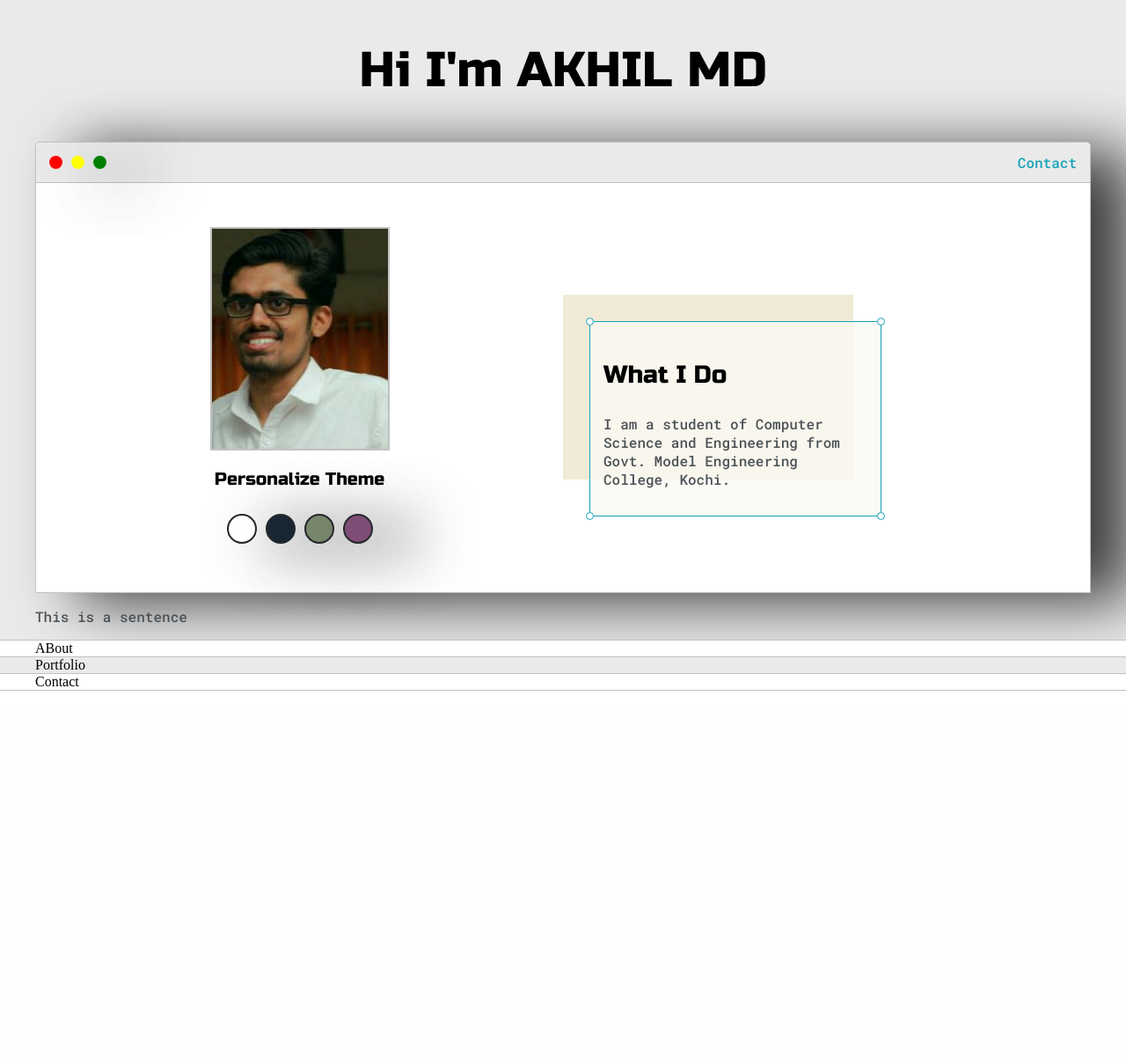
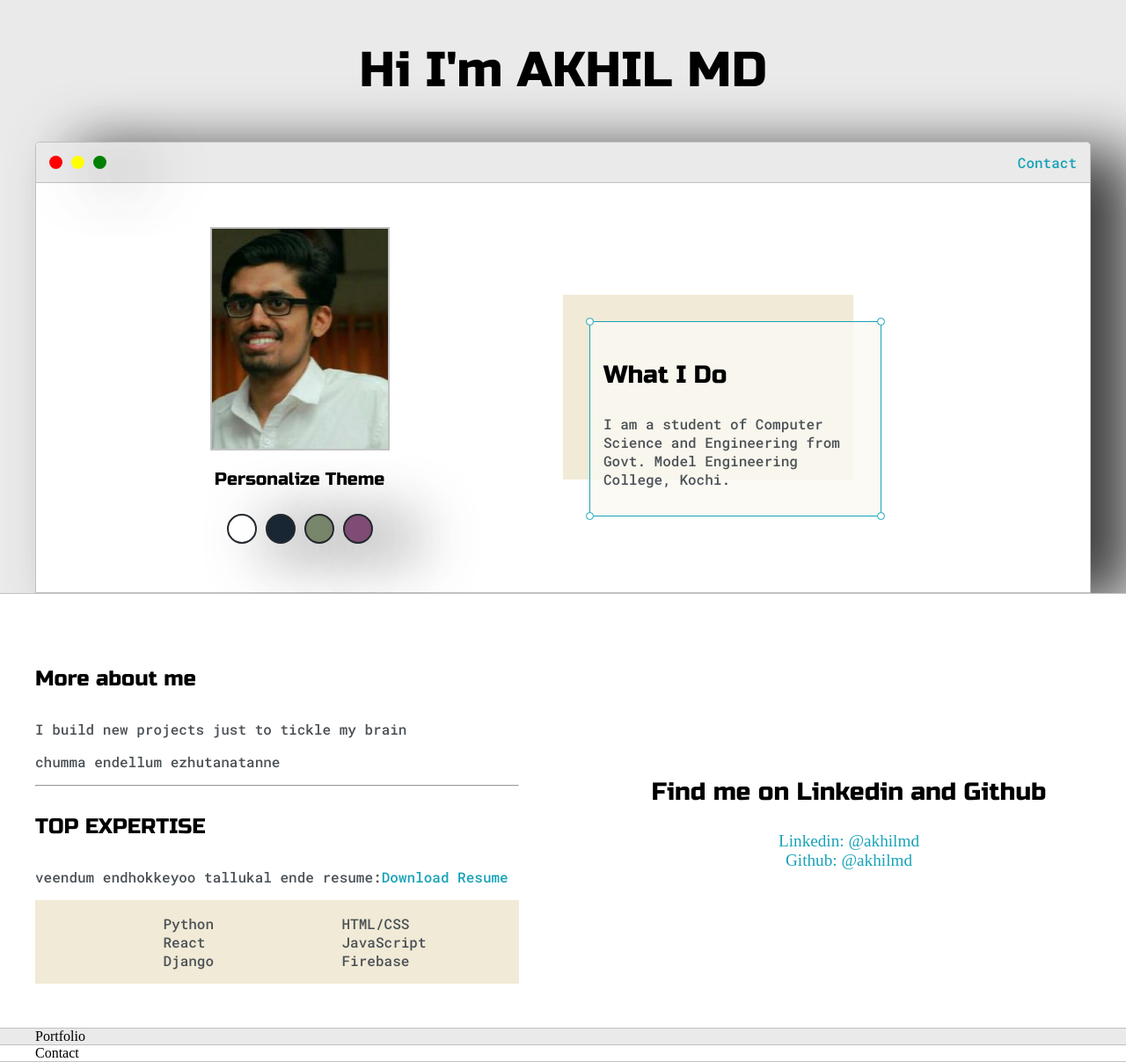
Before and after one commit to MDakhil1999/My_Own_Portfolio, a PHP site: page / in a window 1280 px wide. Shown: the whole page at 88% size. Before the commit the page ends 785 px from the top, so only its background shows below. Run offline with PHP 8.4, Linux system fonts and the light colour scheme.

Commit message:
about section

```diff
--- a/default.css
+++ b/default.css
@@ -246,6 +246,27 @@ h6 { font-size: 16px;}
     left: -5px;
 }
 
+.about-wrapper {
+    display: grid;
+    grid-template-columns: repeat(auto-fit, minmax(320px, 1fr));
+    padding-bottom: 50px;
+    padding-top: 50px;
+    gap: 100px;
+}
+
+#skills {
+    display: flex;
+    justify-content: space-evenly;
+    background-color: var(--previewShadow);
+}
+
+.social-links {
+    display: grid;
+    align-content: center;
+    text-align: center;
+    font-size: larger;
+}
+
 @media screen and (max-width: 1200px){
     .main-container{
         width: 95%;
--- a/index.html
+++ b/index.html
@@ -57,13 +57,38 @@
             </div>
           </div>
         </div>
-        <p>This is a sentence</p>
       </div>
     </section>
 
     <section class="s2">
       <div class="main-container">
-        ABout
+        <div class="about-wrapper">
+          <div class="about-me">
+            <h4>More about me</h4>
+            <p>I build new projects just to tickle my brain</p>
+            <p>chumma endellum ezhutanatanne</p>
+            <hr>
+            <h4>TOP EXPERTISE</h4>
+            <p>veendum endhokkeyoo tallukal ende resume:<a target="_blank" href="ansys.pdf">Download Resume</a></p>
+            <div id = "skills">
+              <ul>
+                <li>Python</li>
+                <li>React</li>
+                <li>Django</li>
+              </ul>
+              <ul>
+                <li>HTML/CSS</li>
+                <li>JavaScript</li>
+                <li>Firebase</li>
+              </ul>
+            </div>
+          </div>
+          <div class="social-links">
+            <h3>Find me on Linkedin and Github</h3>
+              <a target="_blank" href="#">Linkedin: @akhilmd</a>
+              <a target="_blank" href="#">Github: @akhilmd</a>
+          </div>
+        </div>
       </div>
     </section>
 
```
Also changed, not shown: 1 other file.
